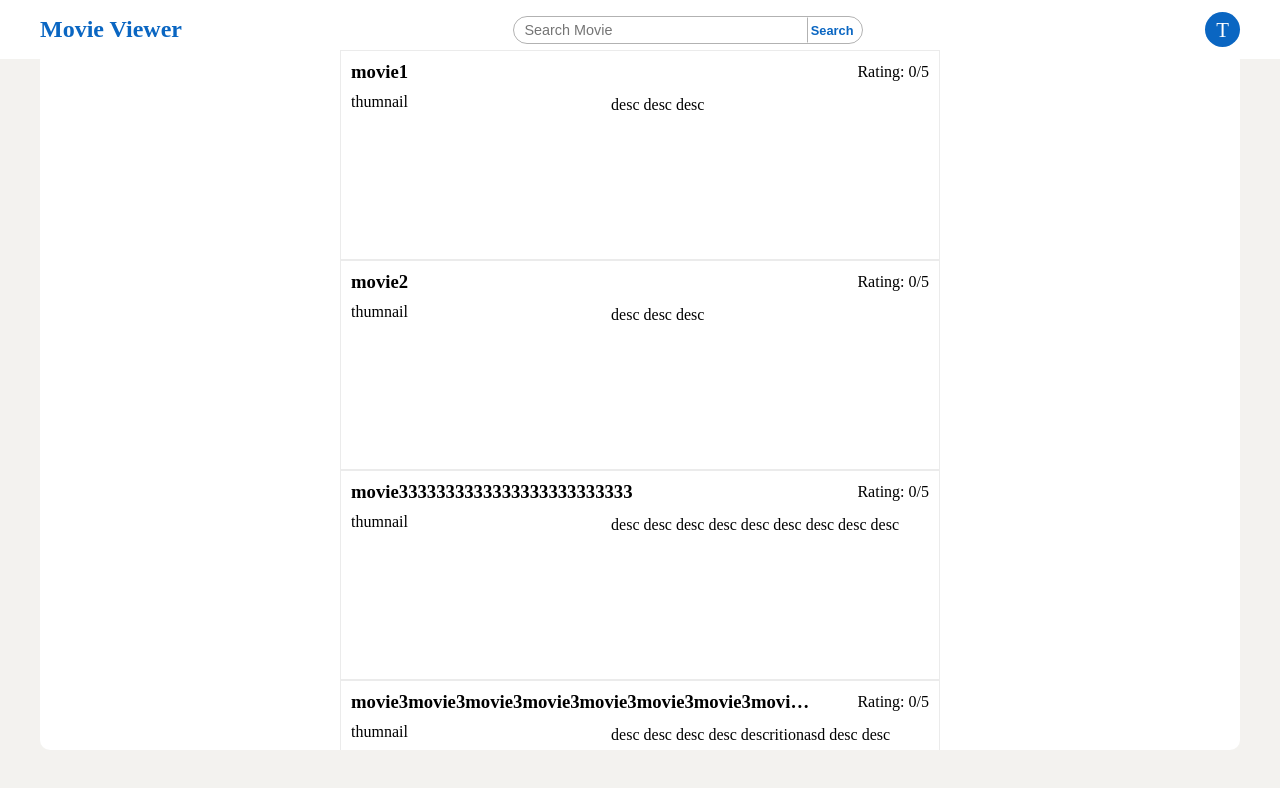
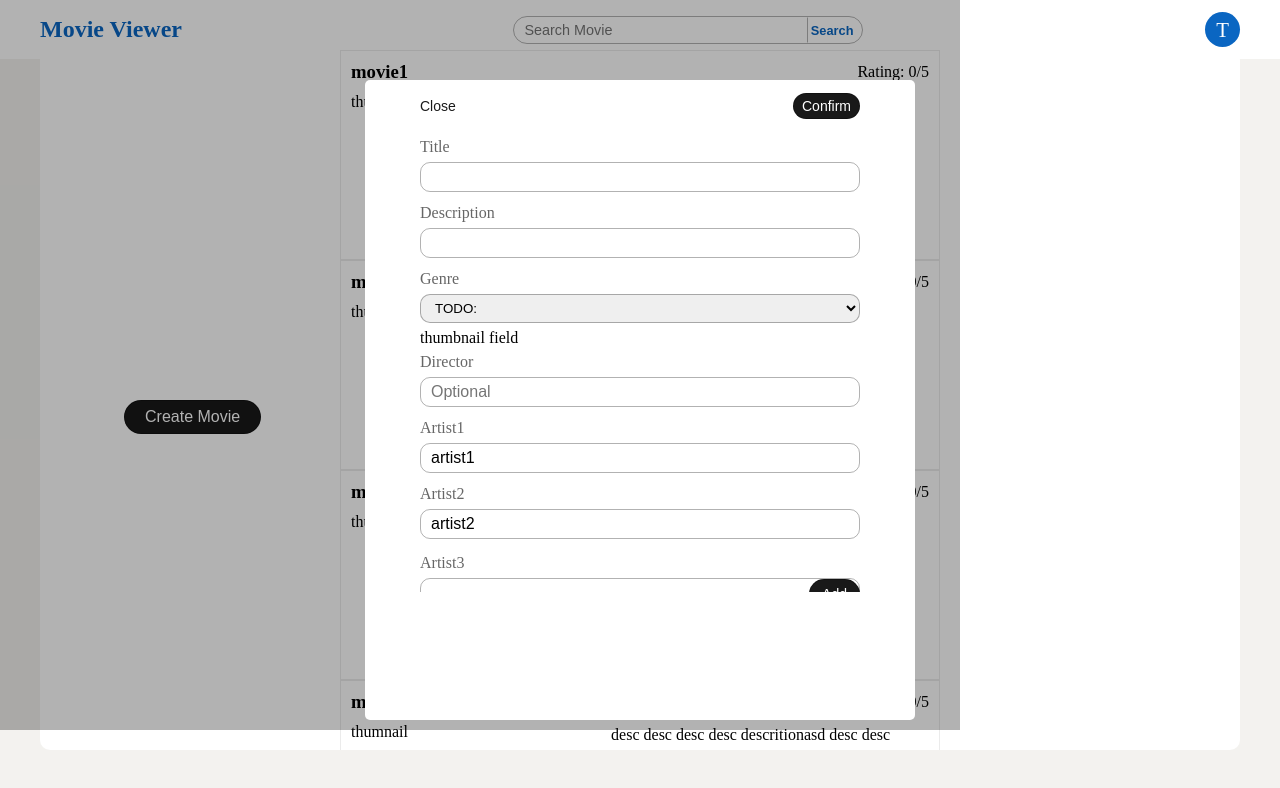
Before and after one commit to takuma0531/movie-viewer-client, a React app: page / in a window 1280 px wide. Shown: the top 788 px of the page. Built offline with nearby package versions, Linux system fonts and the light colour scheme.

Commit message:
add create movie

```diff
--- a/src/components/UserProfile.tsx
+++ b/src/components/UserProfile.tsx
@@ -75,7 +75,7 @@ export default function UserProfile() {
   ));
 
   useEffect(() => {
-    toggleVisibilityForUpdatingUserProfile.current(true);
+    toggleVisibilityForUpdatingUserProfile.current(false);
   });
 
   return (
--- a/src/components/form/Button.tsx
+++ b/src/components/form/Button.tsx
@@ -1,3 +1,4 @@
+import { ButtonType } from "@/enums/form";
 import React from "react";
 import styled from "styled-components";
 
@@ -19,11 +20,13 @@ interface StyleProps {
 }
 
 interface Props extends StyleProps {
+  type?: any;
   text: any;
   onClick?: any;
 }
 
 export default function Button({
+  type = ButtonType.SUBMIT,
   text,
   onClick,
   borderRadius = "10px",
@@ -43,6 +46,7 @@ export default function Button({
 }: Props) {
   return (
     <ButtonContainer
+      type={type}
       onClick={onClick}
       borderRadius={borderRadius}
       border={border}
--- /dev/null
+++ b/src/components/modal/content/CreateMovieThread.tsx
@@ -0,0 +1,198 @@
+import React, { useState } from "react";
+import styled from "styled-components";
+import { Colors } from "@/enums/style";
+import { Button, InputField, Select } from "../../form";
+import { ButtonText, InputFieldLabel } from "@/enums/form";
+import { InputFieldName, InputFieldType, ButtonType } from "@/enums/form";
+import { Movie } from "@/typings/models/movie";
+
+interface Props {
+  onClose: any;
+}
+
+export default function CreateMovieThread({ onClose }: Props) {
+  const [movie, setMovie] = useState<Movie>({
+    title: "",
+    description: "",
+    genre: "",
+    director: "",
+    artists: ["artist1", "artist2"],
+  });
+  const [newArtist, setNewArtist] = useState<string>("");
+
+  const renderArtistInputFields = movie.artists!.map((artist, index) => {
+    return (
+      <InputField
+        key={index}
+        name={InputFieldName.ARTIST + (index + 1)}
+        type={InputFieldType.TEXT}
+        value={artist}
+        label={InputFieldLabel.ARTIST + (index + 1)}
+        onChange={(e) =>
+          setMovie((prevState: Movie) => {
+            prevState.artists![index] = e.target.value;
+            return {
+              ...prevState,
+            };
+          })
+        }
+      />
+    );
+  });
+
+  const moveNewArtistToMovieObject = () => {
+    if (!newArtist) return;
+    setMovie((prevState: Movie) => {
+      prevState.artists!.push(newArtist);
+      return {
+        ...prevState,
+      };
+    });
+    setNewArtist("");
+  };
+
+  const handleSubmitting = (e: React.FormEvent<HTMLFormElement>) => {
+    e.preventDefault();
+    console.log("submit movie data");
+  };
+
+  return (
+    <CreateMovieThreadContainer>
+      <FormContainer onSubmit={(e) => handleSubmitting(e)}>
+        <div className="buttonSection">
+          <Button
+            type={ButtonType.BUTTON}
+            text={ButtonText.CLOSE}
+            border={"none"}
+            fontSize={"14px"}
+            fontWeight={"500"}
+            color={Colors.BLACK}
+            onClick={() => onClose()}
+          />
+          <Button
+            type={ButtonType.SUBMIT}
+            padding={"4px 8px"}
+            text={ButtonText.CONFIRM}
+            borderRadius={"20px"}
+            backgroundColor={Colors.BLACK}
+            backgroundColorOnHover={Colors.LIGHT_BLACK}
+            fontSize={"14px"}
+            fontWeight={"500"}
+            color={Colors.WHITE}
+          />
+        </div>
+        <InputField
+          name={InputFieldName.TITlE}
+          type={InputFieldType.TEXT}
+          value={movie.title}
+          label={InputFieldLabel.TITLE}
+          onChange={(e) =>
+            setMovie((prevState: Movie) => ({
+              ...prevState,
+              title: e.target.value,
+            }))
+          }
+        />
+        <InputField
+          name={InputFieldName.DESCRIPTION}
+          type={InputFieldType.TEXT}
+          value={movie.description}
+          label={InputFieldLabel.DESCRIPTION}
+          onChange={(e) =>
+            setMovie((prevState: Movie) => ({
+              ...prevState,
+              description: e.target.value,
+            }))
+          }
+        />
+        <Select
+          name={InputFieldName.GENRE}
+          label={InputFieldLabel.GENRE}
+          selectValue={movie.genre}
+          onChange={(e: any) =>
+            setMovie((prevState: Movie) => ({
+              ...prevState,
+              genre: e.target.value,
+            }))
+          }
+          options={<option>TODO:</option>}
+        />
+        {/* Thumbnail to add TODO: */}
+        thumbnail field
+        <InputField
+          name={InputFieldName.DIRECTOR}
+          type={InputFieldType.TEXT}
+          label={InputFieldLabel.DIRECTOR}
+          value={movie.director!}
+          onChange={(e: any) =>
+            setMovie((prevState: Movie) => ({
+              ...prevState,
+              director: e.target.value,
+            }))
+          }
+          placeHolder={"Optional"}
+        />
+        {renderArtistInputFields}
+        <div className="artistAddWrapper">
+          <InputField
+            name={InputFieldName.ARTIST}
+            type={InputFieldType.TEXT}
+            label={InputFieldLabel.ARTIST + (movie.artists!.length + 1)}
+            value={newArtist}
+            onChange={(e) => setNewArtist(e.target.value)}
+          />
+
+          <Button
+            type={ButtonType.BUTTON}
+            padding={"6px 12px"}
+            text={ButtonText.ADD}
+            fontSize={"14px"}
+            borderRadius={"20px"}
+            backgroundColor={Colors.BLACK}
+            backgroundColorOnHover={Colors.LIGHT_BLACK}
+            fontWeight={"500"}
+            color={Colors.WHITE}
+            onClick={() => moveNewArtistToMovieObject()}
+          />
+        </div>
+      </FormContainer>
+    </CreateMovieThreadContainer>
+  );
+}
+
+const CreateMovieThreadContainer = styled.div`
+  width: 550px;
+  height: 640px;
+  margin: 0 auto;
+  background: ${Colors.WHITE};
+  border-radius: 5px;
+`;
+
+const FormContainer = styled.form`
+  display: flex;
+  flex-direction: column;
+  height: 80%;
+  width: 80%;
+  margin: 0 auto;
+  overflow-y: auto;
+
+  .buttonSection {
+    margin: 10px 0;
+    display: flex;
+    justify-content: space-between;
+  }
+
+  * {
+    margin: 3px 0;
+  }
+
+  .artistAddWrapper {
+    position: relative;
+
+    button {
+      position: absolute;
+      top: 42%;
+      right: 0;
+    }
+  }
+`;
--- a/src/components/modal/index.tsx
+++ b/src/components/modal/index.tsx
@@ -28,8 +28,8 @@ export default function ModalWrapper({
 
 const ModalWrapperContainer = styled.div`
   position: fixed;
-  top: -20;
-  left: -20;
+  top: -17.2%;
+  left: -30%;
   width: 100vw;
   height: 100vh;
   background: ${Colors.LIGHT_GRAY};
--- /dev/null
+++ b/src/components/utils/CreateMovieThreadButton.tsx
@@ -0,0 +1,37 @@
+import React, { useEffect, useRef } from "react";
+import styled from "styled-components";
+import { Colors } from "@/enums/style";
+import ModalWrapper from "../modal";
+import CreateMovieThread from "../modal/content/CreateMovieThread";
+import { Button } from "../form";
+import { ButtonText } from "@/enums/form";
+
+export default function CreateMovieThreadButton() {
+  const toggleVisibility = useRef<any>();
+
+  useEffect(() => {
+    toggleVisibility.current(true);
+  });
+
+  return (
+    <CreateMovieThreadButtonContainer>
+      <Button
+        onClick={() => toggleVisibility.current(true)}
+        text={ButtonText.CREATEMOVIE}
+        borderRadius={"20px"}
+        fontSize={"16px"}
+        fontWeight={"500"}
+        color={Colors.WHITE}
+        backgroundColor={Colors.BLACK}
+        padding={"7px 20px"}
+      />
+      <ModalWrapper toggleVisibility={toggleVisibility}>
+        <CreateMovieThread onClose={() => toggleVisibility.current(false)} />
+      </ModalWrapper>
+    </CreateMovieThreadButtonContainer>
+  );
+}
+
+const CreateMovieThreadButtonContainer = styled.div`
+  position: relative;
+`;
--- a/src/enums/form/index.ts
+++ b/src/enums/form/index.ts
@@ -6,6 +6,11 @@ export enum InputFieldName {
   AGE = "age",
   GENDER = "gender",
   COMMENT = "comment",
+  TITlE = "title",
+  DESCRIPTION = "description",
+  GENRE = "genre",
+  DIRECTOR = "director",
+  ARTIST = "artist",
 }
 
 export enum InputFieldType {
@@ -23,6 +28,11 @@ export enum InputFieldLabel {
   COUNTRY = "Country",
   AGE = "Age",
   GENDER = "Gender",
+  TITLE = "Title",
+  DESCRIPTION = "Description",
+  GENRE = "Genre",
+  DIRECTOR = "Director",
+  ARTIST = "Artist",
 }
 
 export enum ButtonText {
@@ -32,6 +42,14 @@ export enum ButtonText {
   CONFIRM = "Confirm",
   EDITPROFILE = "Edit Profile",
   CLOSE = "Close",
+  CREATEMOVIE = "Create Movie",
+  ADD = "Add",
+}
+
+export enum ButtonType {
+  SUBMIT = "submit",
+  BUTTON = "button",
+  RESET = "reset",
 }
 
 export enum FormTitle {
--- a/src/pages/Home.tsx
+++ b/src/pages/Home.tsx
@@ -4,6 +4,7 @@ import { Colors } from "@/enums/style";
 import TopNavBar from "@/components/layout/navigation/TopNavBar";
 import MovieSearcher from "@/components/layout/navigation/MovieSearcher";
 import MovieList from "@/components/MovieList";
+import CreateMovieThreadButton from "@/components/utils/CreateMovieThreadButton";
 
 export default function Home() {
   return (
@@ -14,6 +15,9 @@ export default function Home() {
         </TopNavBar>
       </div>
       <div className="bodyWrapper">
+        <div className="createMovieThreadButtonWrapper">
+          <CreateMovieThreadButton />
+        </div>
         <MovieList />
       </div>
     </HomeContainer>
@@ -33,5 +37,11 @@ const HomeContainer = styled.div`
     left: 50%;
     transform: translateX(-50%) translateY(-50%);
     border-radius: 10px;
+
+    .createMovieThreadButtonWrapper {
+      position: absolute;
+      top: 50%;
+      left: 7%;
+    }
   }
 `;
```
